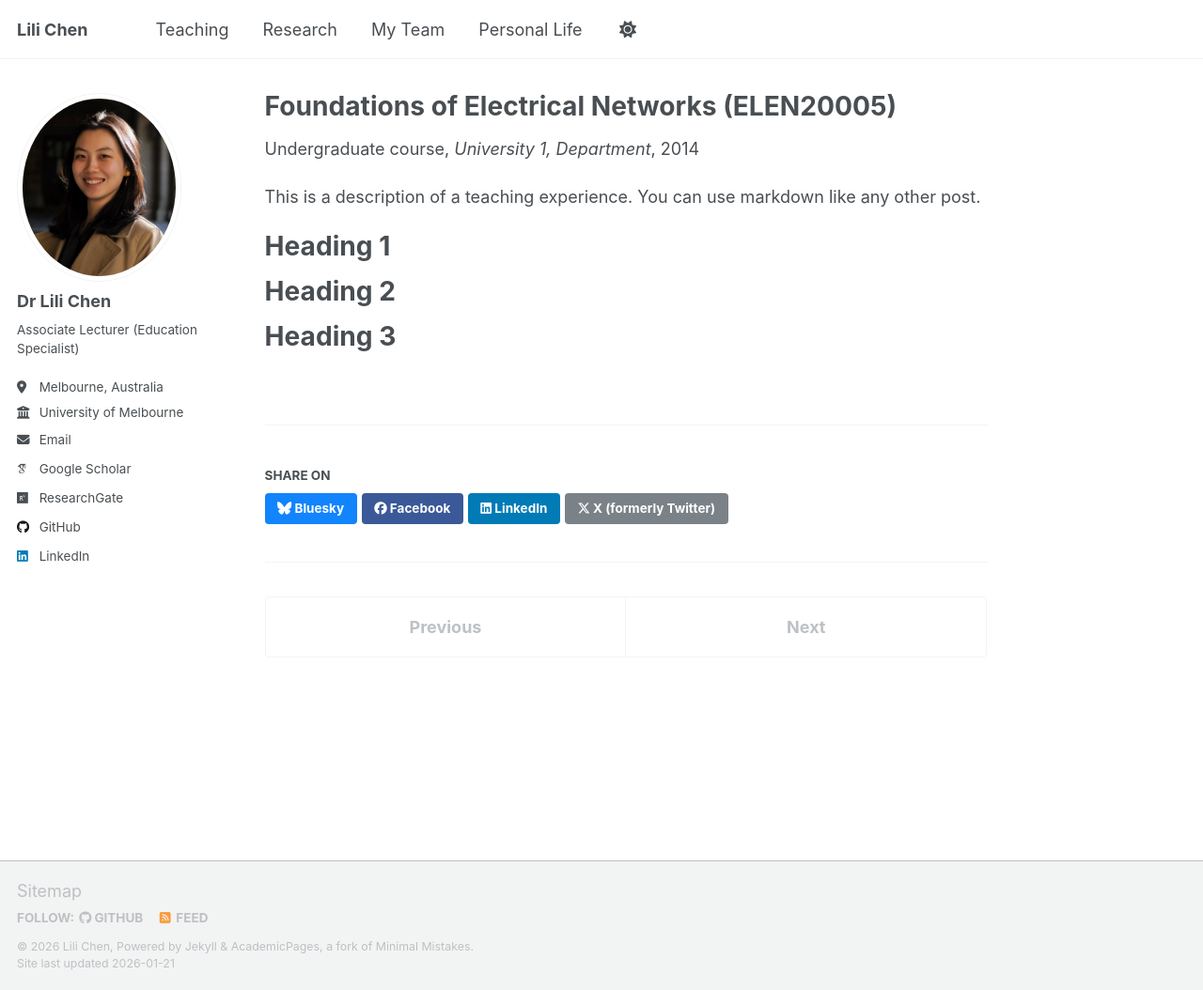
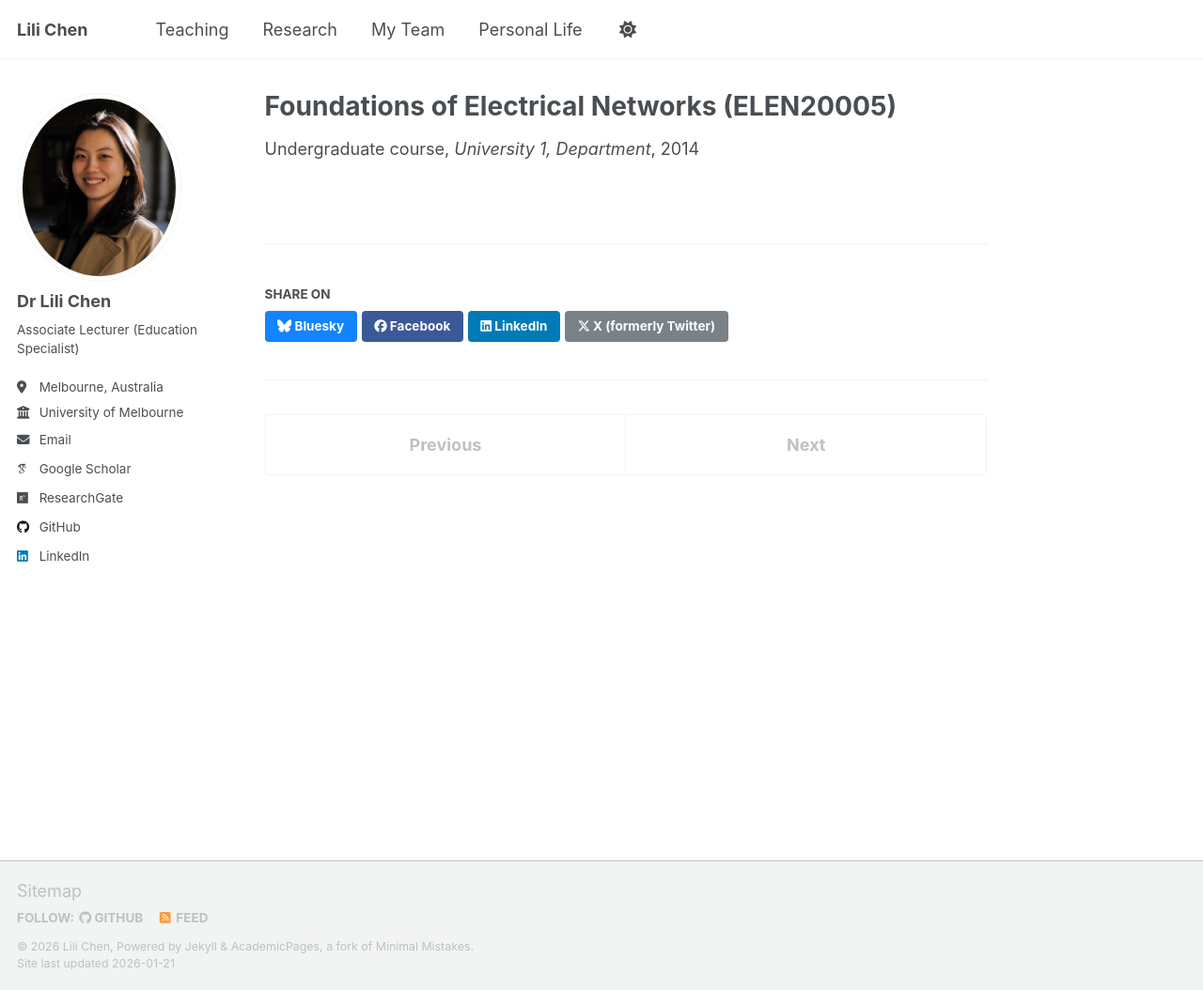
Before and after one commit to LilixChen/lilichen.github.io, a Jekyll site: the page built from _teaching/2014-spring-teaching-1.md, in a window 1280 px wide and 1054 px high. Shown: the whole window at 94% size. Built offline with Jekyll 4.4.1, drawn with Linux system fonts in a browser that asks for light colours; some web fonts are replaced; a script that is not in the unit is left out.

Commit message:
Update 2014-spring-teaching-1.md

```diff
--- a/_teaching/2014-spring-teaching-1.md
+++ b/_teaching/2014-spring-teaching-1.md
@@ -8,7 +8,7 @@ date: 2014-01-01
 location: "City, Country"
 ---
 
-This is a description of a teaching experience. You can use markdown like any other post.
+<!-- This is a description of a teaching experience. You can use markdown like any other post.
 
 Heading 1
 ======
@@ -17,4 +17,4 @@ Heading 2
 ======
 
 Heading 3
-======
+======-->
```
